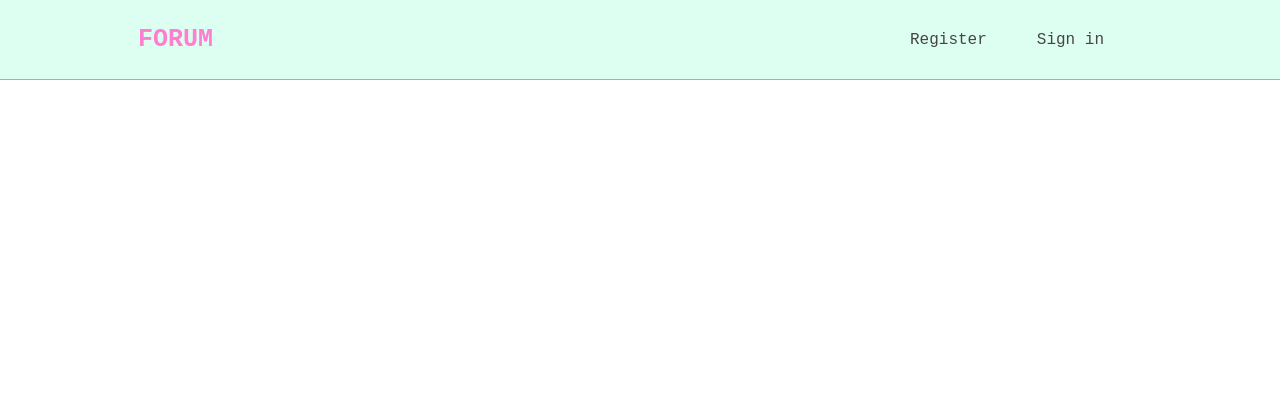
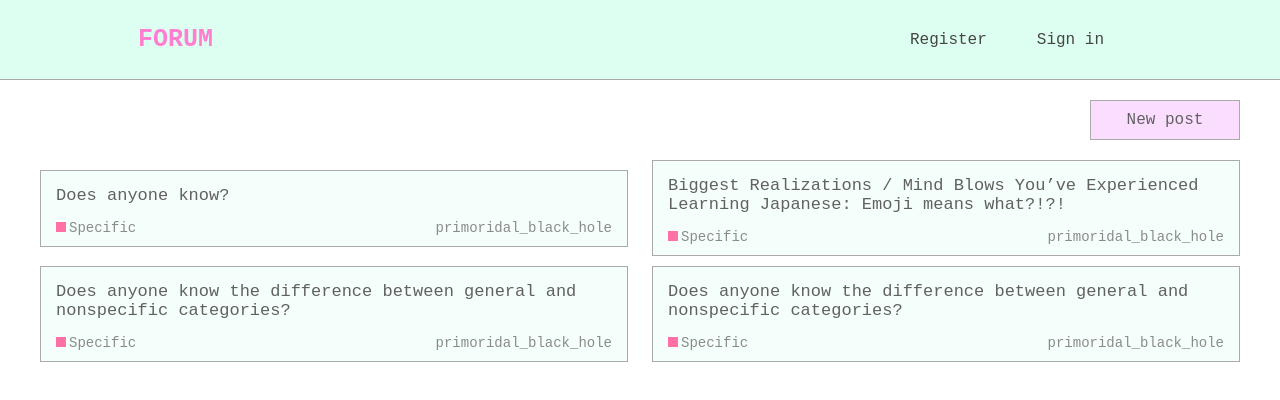
Before and after one commit to esodermark/react-forum, a React (Create React App) app: page /posts in a window 1280 px wide. Shown: the top 400 px of the page. Built offline with nearby package versions, Linux system fonts and the light colour scheme; a web font is replaced by a local one.

Commit message:
fixed static styling for /posts

```diff
--- a/src/App.css
+++ b/src/App.css
@@ -20,10 +20,11 @@
   --h1-pink: #FF7ED0;
   --h1-dark: #464545;
   --primary-p: #616161;
+  --secondary-p: #8b8b8b;
 
   --primary-button: #FBDEFF;
 
-  --border: 1px solid #adadad;
+  --border: 1px solid #aaaaaa;
 }
 
 p, label {
--- a/src/App.js
+++ b/src/App.js
@@ -21,8 +21,8 @@ function App() {
           <Route path='/register' component={Register} />
           <Route path='/login' component={Login} />
           <Route path='/posts/create' component={PostCreate} />
-          {/* <Route path='/posts' component={PostList} />
-          <Route path='/post/:id' component={PostDetail} /> */}
+          <Route path='/posts' component={PostList} />
+          {/* <Route path='/post/:id' component={PostDetail} /> */}
           <Route path='/' component={Home} />
         </Switch>
       </PostContextProvider>
--- a/src/pages/PostList.jsx
+++ b/src/pages/PostList.jsx
@@ -1,28 +1,75 @@
 import React from 'react'
+import { useHistory } from 'react-router-dom'
 
 import {
     PostListContainer,
+    NewPostLinkWrapper,
+    NewPostLink,
     PostListWrapper,
     PostListItem,
     Topic,
     CategoryContainer,
     CategoryBox,
     Category,
-    Author
+    Author,
+    Footer
 } from './elements/PostListElements'
 
+
 const PostList = () => {
+    const history = useHistory()
+
+    const handleClick = () => {
+        history.push('/posts/create')
+    }
+
     return (
         <PostListContainer>
+            <NewPostLinkWrapper>
+                <NewPostLink onClick={handleClick} value="New post" />
+            </NewPostLinkWrapper>
             <PostListWrapper>
+                <PostListItem>
+                    <Topic>Does anyone know?</Topic>
+                    <Footer>
+                        <CategoryContainer>
+                            <CategoryBox category="1" />
+                            <Category>Specific</Category>
+                        </CategoryContainer>
+                        <Author>primoridal_black_hole</Author>
+                    </Footer>
+                </PostListItem>
+                <PostListItem>
+                    <Topic>Biggest Realizations / Mind Blows You’ve Experienced Learning Japanese: Emoji means what?!?!</Topic>
+                    <Footer>
+                        <CategoryContainer>
+                            <CategoryBox category="1" />
+                            <Category>Specific</Category>
+                        </CategoryContainer>
+                        <Author>primoridal_black_hole</Author>
+                    </Footer>
+                </PostListItem>
                 <PostListItem>
                     <Topic>Does anyone know the difference between
  general and nonspecific categories?</Topic>
-                    <CategoryContainer>
-                        <CategoryBox category="1"/>
-                        <Category/>
-                    </CategoryContainer>
-                    <Author>primoridal_black_hole</Author>
+                    <Footer>
+                        <CategoryContainer>
+                            <CategoryBox category="1" />
+                            <Category>Specific</Category>
+                        </CategoryContainer>
+                        <Author>primoridal_black_hole</Author>
+                    </Footer>
+                </PostListItem>
+                <PostListItem>
+                    <Topic>Does anyone know the difference between
+ general and nonspecific categories?</Topic>
+                    <Footer>
+                        <CategoryContainer>
+                            <CategoryBox category="1" />
+                            <Category>Specific</Category>
+                        </CategoryContainer>
+                        <Author>primoridal_black_hole</Author>
+                    </Footer>
                 </PostListItem>
             </PostListWrapper>
         </PostListContainer>
--- a/src/pages/elements/PostListElements.js
+++ b/src/pages/elements/PostListElements.js
@@ -0,0 +1,72 @@
+import styled from 'styled-components'
+import {
+    InputSubmit,
+    SubmitWrapper
+} from '../../components/baseElements/Input'
+
+
+export const PostListContainer = styled.div`
+    padding: 2rem 4rem;
+`
+
+export const NewPostLinkWrapper = styled(SubmitWrapper)`
+    text-align: right;
+`
+
+export const NewPostLink = styled(InputSubmit)`
+    margin: 0;
+`
+
+export const PostListWrapper = styled.div`
+    display: flex;
+    flex-wrap: wrap;
+    justify-content: space-between;
+    align-items: center;
+    margin-top: 1rem;
+`
+
+export const PostListItem = styled.div`
+    flex: 0 49%;
+    background: var(--light-green);
+    border: var(--border);
+    margin-top: 1rem;
+    padding: 1.5rem 1.5rem 1rem 1.5rem;
+    position: relative;
+
+    &:hover {
+        cursor: pointer;
+    }
+`
+
+export const Topic = styled.h2`
+    font-size: 1.7rem;
+    font-weight: 400;
+    margin-bottom: 1.5rem;
+`
+
+export const Footer = styled.div`
+    display: flex;
+    justify-content: space-between;
+`
+
+export const CategoryContainer = styled.div`
+    display: flex;
+`
+
+export const CategoryBox = styled.div`
+    width: 1rem;
+    height: 1rem;
+    background: var(--category-specific);
+    margin-top: .2rem;
+    margin-right: .3rem;
+`
+
+export const Category = styled.p`
+    font-size: 1.4rem;
+    color: var(--secondary-p);
+`
+
+export const Author = styled.p`
+    color: var(--secondary-p);
+    font-size: 1.4rem;
+`
```
Also changed, not shown: 1 other file (tests, documents, lock files or other folders).
